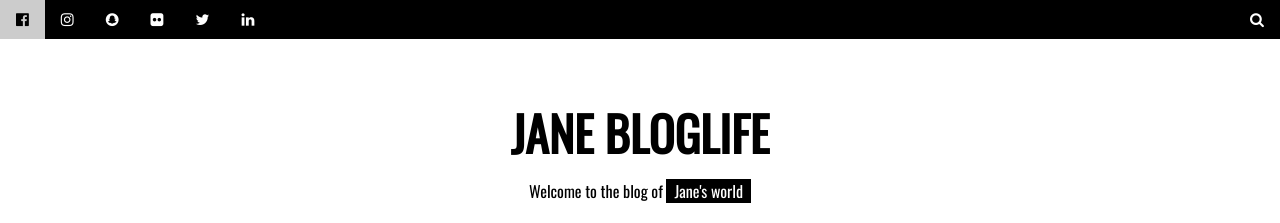
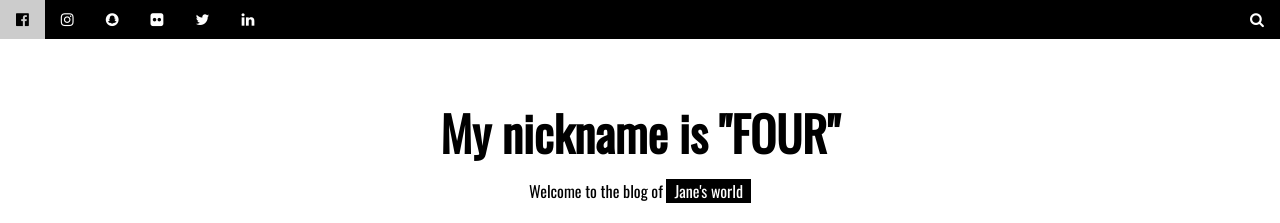
Before and after one commit to fourthanabut/Spring, a plain HTML site: page index.html in a window 1280 px wide. Shown: the top 223 px of the page. Drawn offline with nearby package versions, Linux system fonts and the light colour scheme.

Commit message:
first commit

```diff
--- a/index.html
+++ b/index.html
@@ -30,7 +30,7 @@ and is wrapped around the whole page content, except for the footer in this exam
 
   <!-- Header -->
   <header class="w3-container w3-center w3-padding-48 w3-white">
-    <h1 class="w3-xxxlarge"><b>JANE BLOGLIFE</b></h1>
+    <h1 class="w3-xxxlarge"><b>My nickname is "FOUR"</b></h1>
     <h6>Welcome to the blog of <span class="w3-tag">Jane's world</span></h6>
   </header>
 
```
Also changed, not shown: 1 other file.
